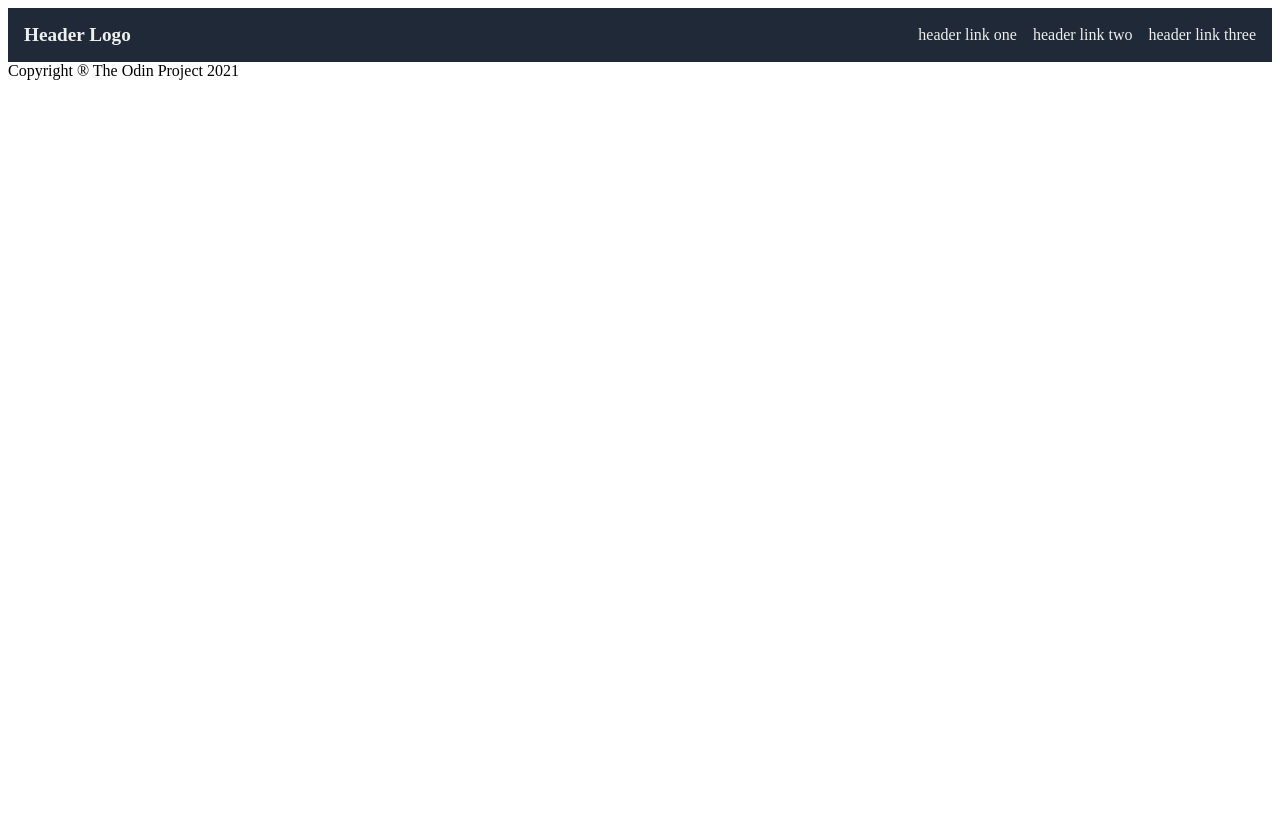
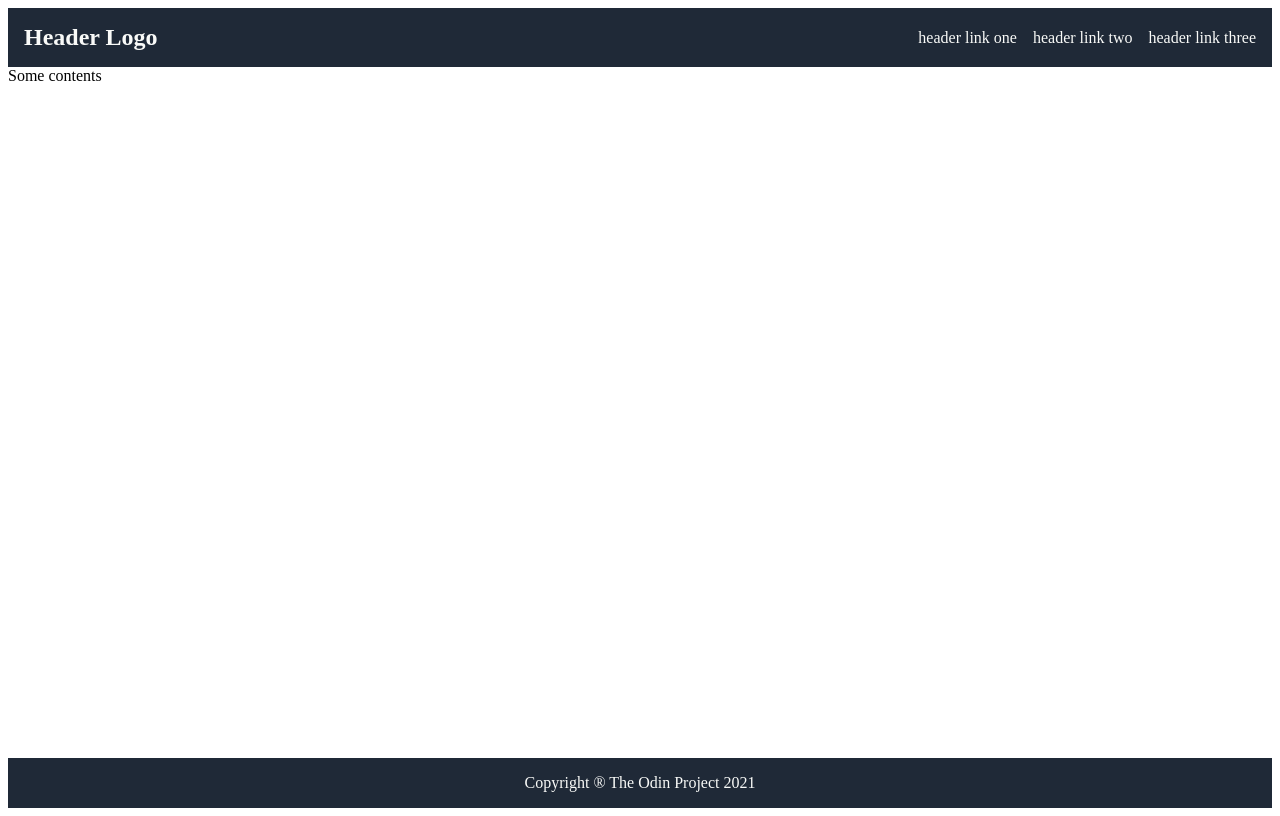
Before and after one commit to iJoe42/odin-landingpage, a plain HTML site: page index.html in a window 1280 px wide. Drawn offline with Linux system fonts and the light colour scheme.

Commit message:
push footer to bottom

```diff
--- a/index.html
+++ b/index.html
@@ -18,12 +18,10 @@
     </div>
 
     <div class="contents">
-
+        <div>Some contents</div>
     </div>
 
-    <div class="footer">
-        <div class="footerText">Copyright ® The Odin Project 2021</div>
-
+    <div class="footer">Copyright ® The Odin Project 2021
     </div>
 </body>
 </html>
--- a/landingpage.css
+++ b/landingpage.css
@@ -1,4 +1,5 @@
 body {
+    height: 100vh; /* push footer to bottom of viewport by using margin auto */
     display: flex;
     flex-direction: column;
 }
@@ -13,7 +14,7 @@ ul {
 
 .header > ul {
     background-color: #1F2937;
-    color: #eee;
+    color: #F9FAF8;
     gap: 16px;
     padding: 16px;
     display: flex;
@@ -22,17 +23,25 @@ ul {
 }
 
 .header > ul > :nth-child(1) { /* Header Logo */
-    font-size: larger;
+    font-size: 24px;
     font-weight: 900;
+    color: #F9FAF8;
 }
 
-.header > ul > :nth-child(2) { /* Push links all the way to the right */
+.header > ul > :nth-child(2) { /* push links all the way to the right */
     display: flex;
     margin-left: auto;
 }
 
 .footer {
-
+    background-color: #1F2937;
+    color: #F9FAF8;
+    display: flex;
+    justify-content: center;
+    align-items: center;
+    padding: 16px;
+    gap: 16px;
+    margin-top: auto;
 }
 
 .contents {
```
